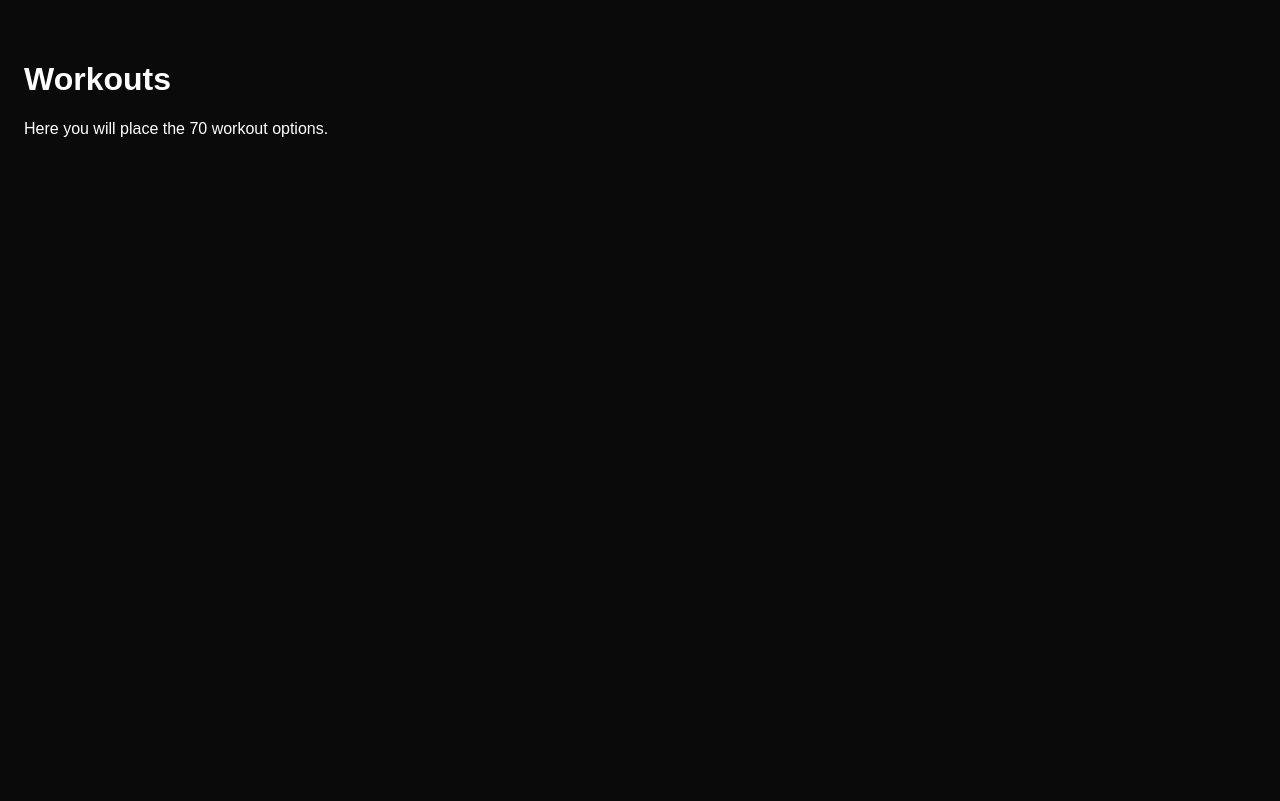
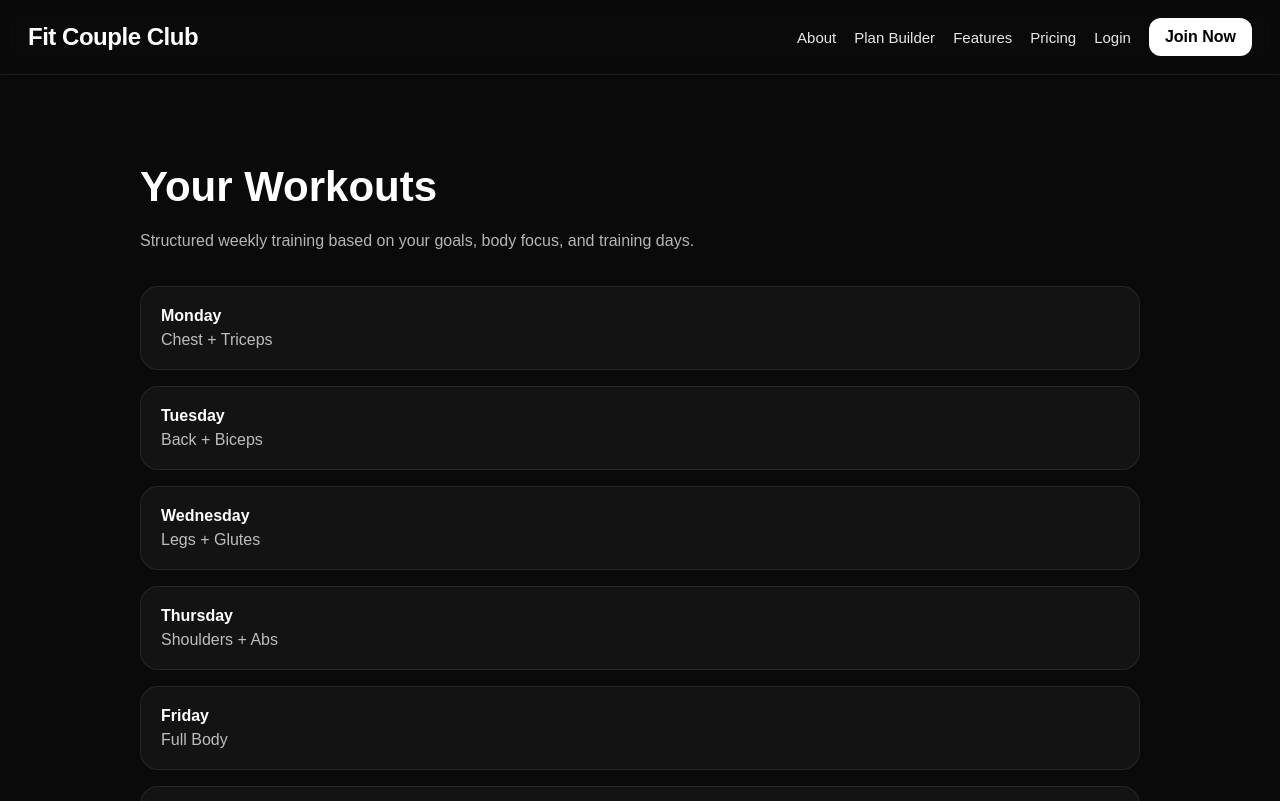
Before and after one commit to nielsvdz-ops/fit-couple-club, a Next.js app: page /workouts in a window 1280 px wide. Shown: the top 801 px of the page. Built offline with nearby package versions, Linux system fonts and the light colour scheme.

Commit message:
Update page.js

```diff
--- a/app/workouts/page.js
+++ b/app/workouts/page.js
@@ -1,8 +1,34 @@
+import Navbar from "../../components/Navbar";
+
 export default function WorkoutsPage() {
   return (
-    <main style={{ minHeight: "100vh", padding: "40px 24px", background: "#0a0a0a", color: "white" }}>
-      <h1>Workouts</h1>
-      <p>Here you will place the 70 workout options.</p>
+    <main style={main}>
+      <Navbar />
+      <div style={container}>
+        <h1 style={title}>Your Workouts</h1>
+        <p style={subtitle}>Structured weekly training based on your goals, body focus, and training days.</p>
+
+        {[
+          { day: "Monday", focus: "Chest + Triceps" },
+          { day: "Tuesday", focus: "Back + Biceps" },
+          { day: "Wednesday", focus: "Legs + Glutes" },
+          { day: "Thursday", focus: "Shoulders + Abs" },
+          { day: "Friday", focus: "Full Body" },
+          { day: "Saturday", focus: "Conditioning / HIIT" },
+          { day: "Sunday", focus: "Recovery" },
+        ].map((d) => (
+          <div key={d.day} style={card}>
+            <strong>{d.day}</strong>
+            <div style={{ marginTop: "6px", color: "rgba(255,255,255,0.72)" }}>{d.focus}</div>
+          </div>
+        ))}
+      </div>
     </main>
   );
 }
+
+const main = { minHeight: "100vh", background: "#0a0a0a", color: "white" };
+const container = { maxWidth: "1000px", margin: "0 auto", padding: "60px 24px" };
+const title = { fontSize: "42px", marginBottom: "10px" };
+const subtitle = { color: "rgba(255,255,255,0.7)", marginBottom: "30px", lineHeight: 1.8 };
+const card = { background: "rgba(255,255,255,0.04)", border: "1px solid rgba(255,255,255,0.08)", borderRadius: "18px", padding: "20px", marginBottom: "16px" };
```
